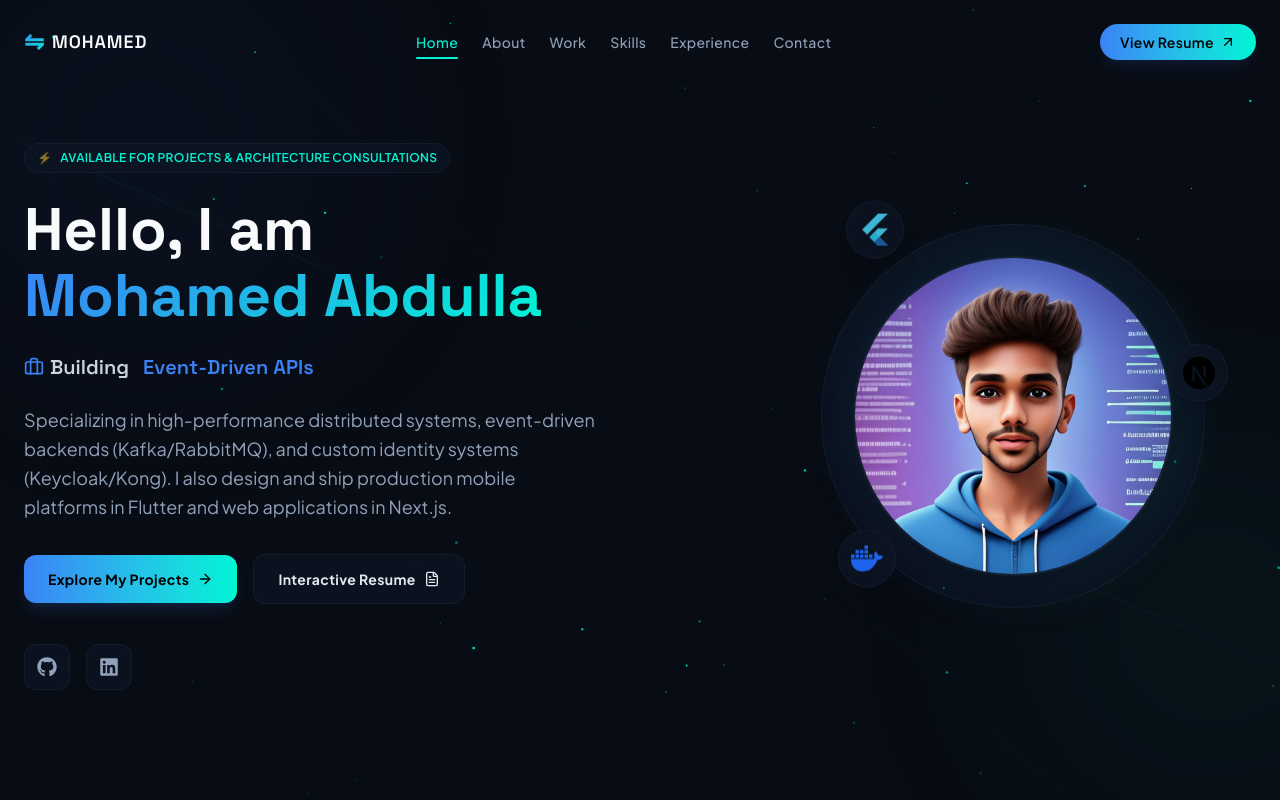
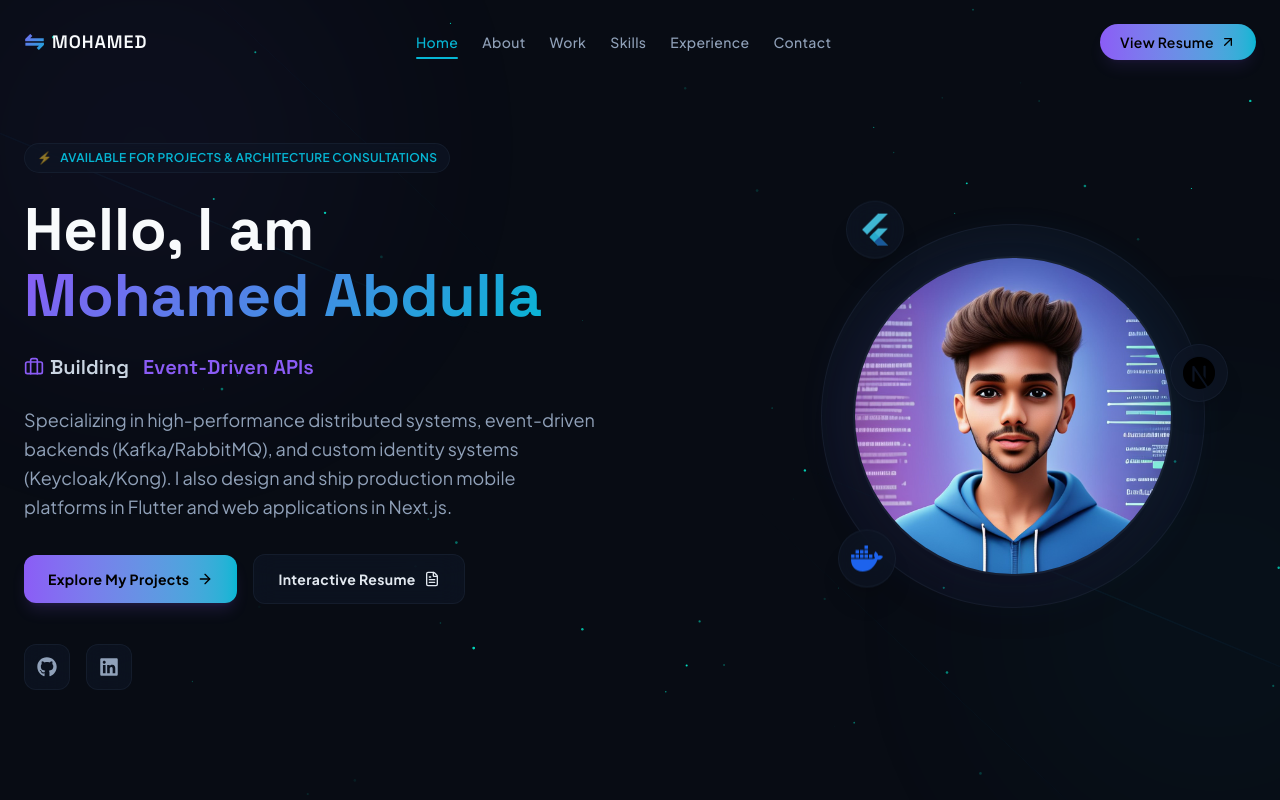
Before and after one commit to Mohamed-Abdulla/my-portfolio-2026, a Next.js app: page / in a window 1280 px wide. Shown: the top 800 px of the page. Built offline with nearby package versions, Linux system fonts and the light colour scheme.

Commit message:
fix: Update color variables for consistency in design and improve visual coherence

```diff
--- a/src/app/globals.css
+++ b/src/app/globals.css
@@ -3,8 +3,8 @@
 :root {
   --background: #080c14; /* Deep Obsidian Black */
   --foreground: #f8fafc; /* Ice White */
-  --primary-accent: #3b82f6; /* Electric Blue */
-  --accent-teal: #00f5d4; /* Neon Teal */
+  --primary-accent: #8b5cf6; /* Electric Violet */
+  --accent-teal: #06b6d4; /* Cyber Cyan */
   --card-bg: rgba(15, 22, 38, 0.65); /* Midnight Blue Translucent */
   --card-border: rgba(30, 41, 59, 0.5); /* Semi-transparent slate border */
 
@@ -79,13 +79,13 @@ body {
 }
 
 .glass-panel-hover:hover {
-  border-color: rgba(0, 245, 212, 0.4);
-  box-shadow: 0 0 20px rgba(0, 245, 212, 0.15);
+  border-color: rgba(6, 182, 212, 0.4);
+  box-shadow: 0 0 20px rgba(6, 182, 212, 0.15);
   transform: translateY(-4px);
 }
 
 .text-gradient-blue-teal {
-  background: linear-gradient(135deg, #3b82f6 0%, #00f5d4 100%);
+  background: linear-gradient(135deg, #8b5cf6 0%, #06b6d4 100%);
   -webkit-background-clip: text;
   -webkit-text-fill-color: transparent;
   background-clip: text;
--- a/src/components/ui/CardSpotlight.tsx
+++ b/src/components/ui/CardSpotlight.tsx
@@ -7,7 +7,7 @@ import { cn } from "../../lib/utils";
 export const CardSpotlight = ({
   children,
   radius = 350,
-  color = "rgba(0, 245, 212, 0.08)", // Glowing neon-teal radial overlay
+  color = "rgba(139, 92, 246, 0.08)", // Glowing electric-violet radial overlay
   className,
 }: {
   children: React.ReactNode;
```
